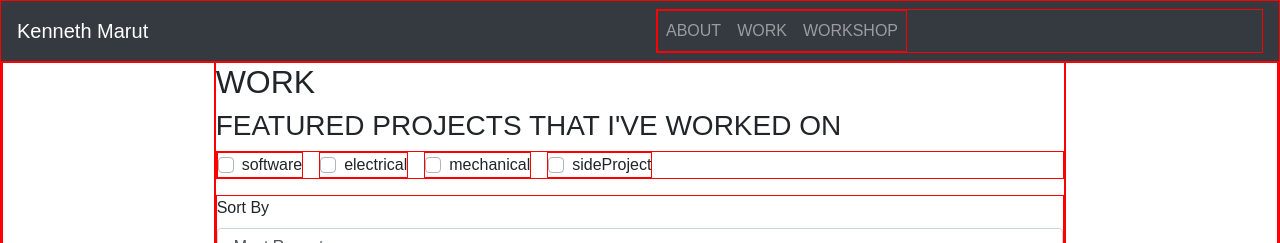
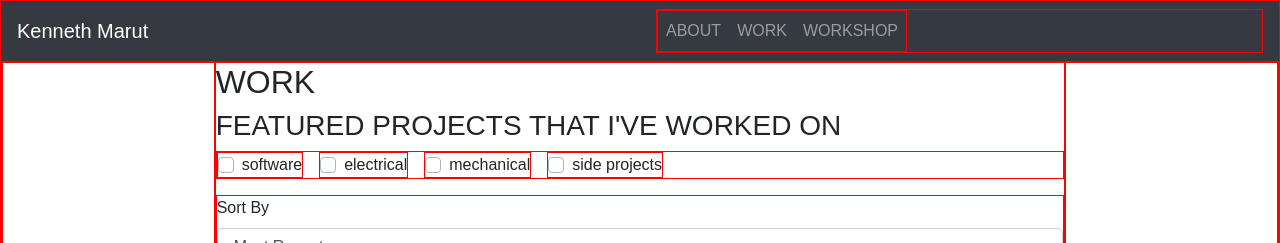
Before and after one commit to friedpies/portfolio, a React (Create React App) app: page /work in a window 1280 px wide. Shown: the top 243 px of the page. Built offline with nearby package versions, Linux system fonts and the light colour scheme.

Commit message:
filter progress

```diff
--- a/src/components/Filters.js
+++ b/src/components/Filters.js
@@ -1,19 +1,19 @@
 import React from "react";
 import { Form } from "react-bootstrap";
 
-const Filters = ({ filterNames, onCheck }) => {
-  console.log(filterNames);
+const Filters = ({ filters, onCheck }) => {
+  // console.log(filterNames);
   return (
     <Form>
       <div key={`custom-inline-checkbox`} className="mb-3">
-        {filterNames.map((filter, index) => (
+        {filters.map((filter, index) => (
           <Form.Check
             key={index}
             custom
             inline
-            label={filter}
-            value={filter}
-            checked={onCheck}
+            label={filter[0]}
+            value={index}
+            checked={filter[1]}
             type="checkbox"
             onChange={onCheck}
             id={`custom-inline-checkbox-${index}`}
--- a/src/pages/Work.js
+++ b/src/pages/Work.js
@@ -8,19 +8,34 @@ class Work extends Component {
   constructor(props) {
     super(props);
     this.state = {
-      filters: {
-        software: false,
-        electrical: false,
-        mechanical: false,
-        sideProject: false
-      }
+      filters: [
+        ["software", false],
+        ["electrical", false],
+        ["mechanical", false],
+        ["side projects", false]
+      ]
     };
-
+    this.projects = projects;
     this.onCheck = this.onCheck.bind(this);
+  }
+  componentDidUpdate() {
+    console.log(this.filterProjects(this.state.filters));
   }
 
   onCheck(event) {
-    console.log(event.target.value);
+    const key = event.target.value;
+    this.setState(prevState => {
+      const newState = prevState.filters;
+      newState[key] = [newState[key][0], !newState[key][1]];
+      return { filters: prevState.filters };
+    });
+  }
+
+  filterProjects(filterState) {
+    const checkedFilters = filterState.filter(element => {
+      return element[1] === true;
+    });
+    return checkedFilters;
   }
 
   render() {
@@ -30,12 +45,9 @@ class Work extends Component {
         <div>
           <h2>WORK</h2>
           <h3>FEATURED PROJECTS THAT I'VE WORKED ON</h3>
-          <Filters
-            filterNames={Object.keys(this.state.filters)}
-            onCheck={this.onCheck}
-          />
+          <Filters filters={this.state.filters} onCheck={this.onCheck} />
           <div id="project-list">
-            {projects.map(({ name, thumbnail }, key) => {
+            {this.projects.map(({ name, thumbnail }, key) => {
               let projectProps = {
                 key,
                 name,
```
Also changed, not shown: src/styles/assets/SocialIcons.scss (line endings or trailing spaces).
